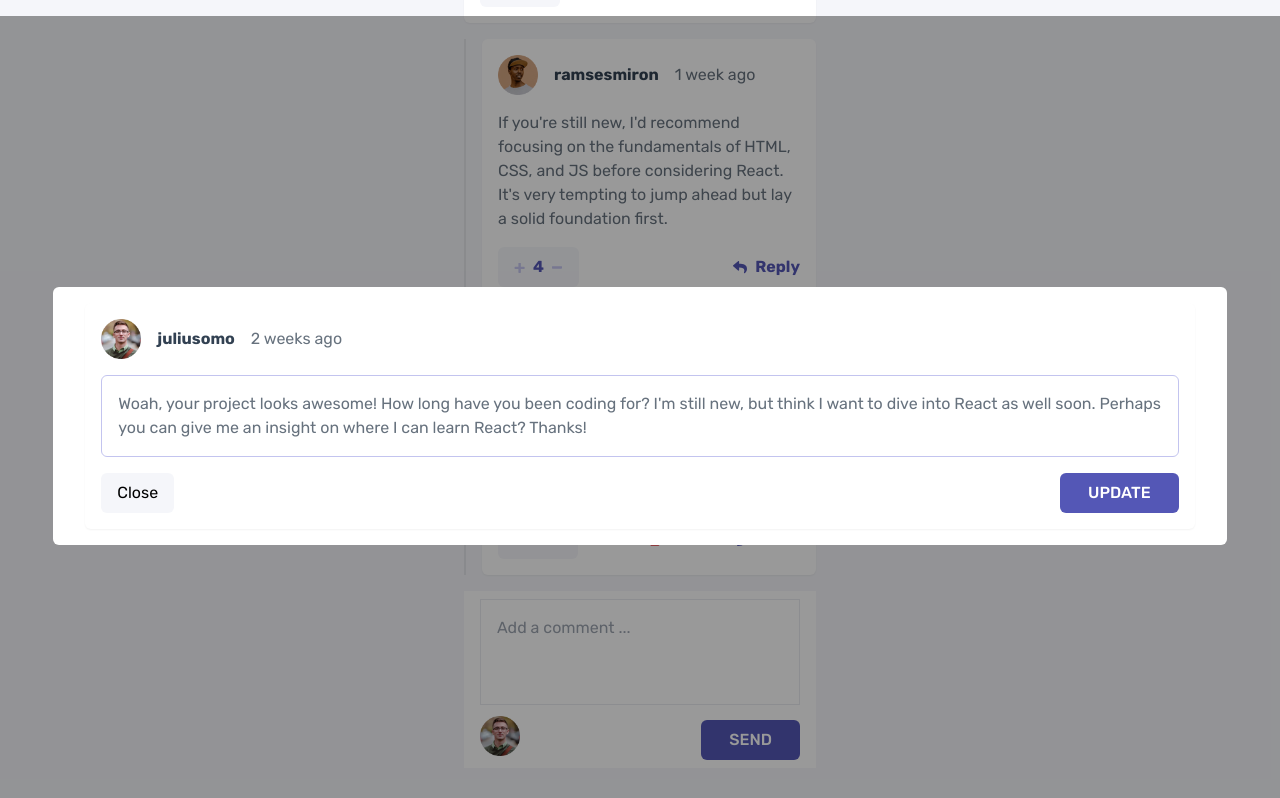
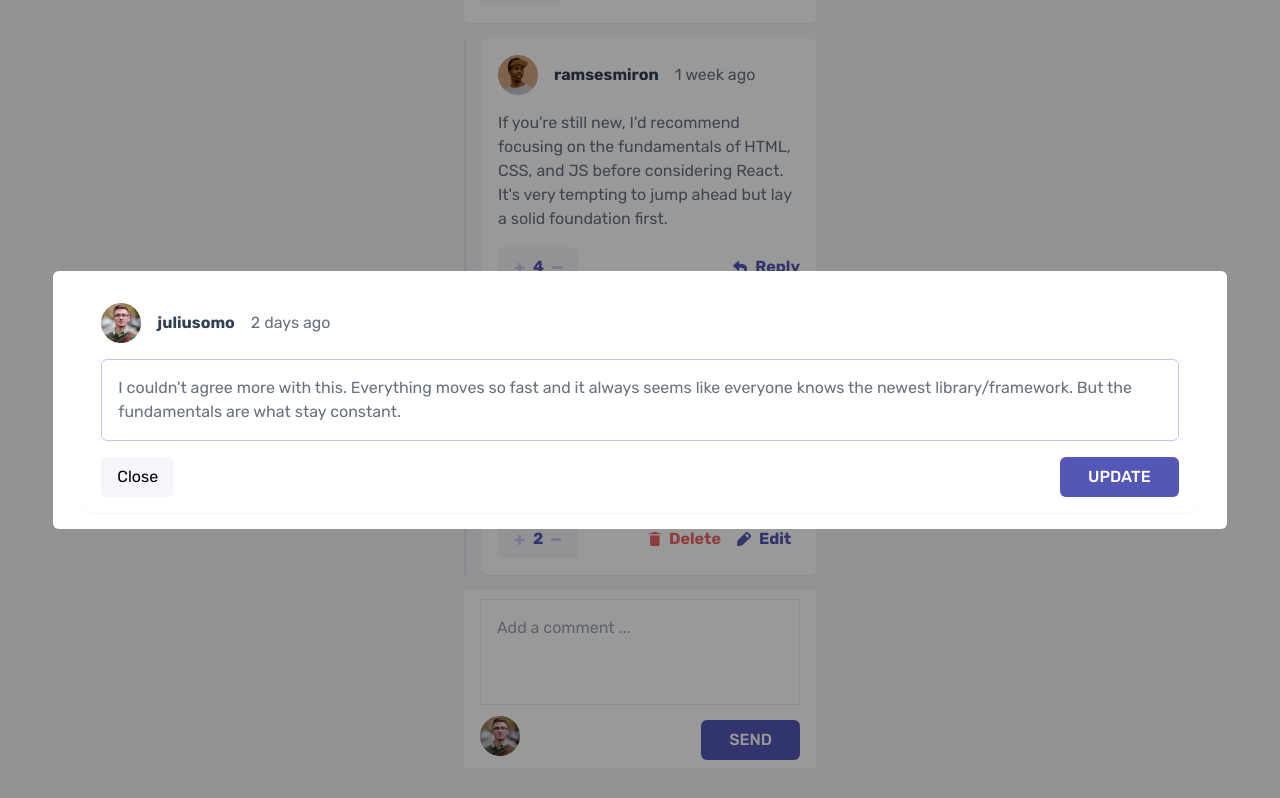
Before and after one commit to Beshoynady93/Interactive-Comment-Section, a React (Vite) app: page / in a window 1280 px wide. Both pictures are taken after a click on the button "Edit". Shown: the part 577-1375 px from the top of the page. Built offline with nearby package versions, Linux system fonts and the light colour scheme.

Commit message:
Added the ability to edit replies

```diff
--- /dev/null
+++ b/src/components/EditReplyModal.tsx
@@ -0,0 +1,87 @@
+import { useState } from 'react';
+import { replyType, userType } from '../types/types';
+
+type EditReplyModalPropsType = {
+  isEditReplyModalShown: boolean;
+  setIsEditReplyModalShown: React.Dispatch<React.SetStateAction<boolean>>;
+  reply: replyType;
+  setReplies: React.Dispatch<React.SetStateAction<replyType[] | undefined>>;
+  currentUser: userType;
+};
+
+const EditReplyModal = ({
+  isEditReplyModalShown,
+  setIsEditReplyModalShown,
+  reply,
+  setReplies,
+  currentUser,
+}: EditReplyModalPropsType) => {
+  const [replyEditedText, setreplyEditedText] = useState(reply.content);
+
+  const editedReplyTextHandler = (editedText: string) => {
+    setreplyEditedText(editedText);
+  };
+
+  const sendCommentHandler = (replyID: number) => {
+    if (!replyEditedText || replyEditedText.trim().length === 0) return;
+    setReplies((replies) => {
+      const replyToEdit = replies?.find((reply) => reply.id === replyID);
+
+      const replyToEditIndex = replies?.findIndex(
+        (reply) => reply.id === replyID
+      );
+
+      if (!replyToEdit) return replies;
+      replyToEdit.content = replyEditedText;
+      if (!replyToEditIndex || !replies) return replies;
+      replies[replyToEditIndex] = replyToEdit;
+      return replies;
+    });
+
+    setIsEditReplyModalShown(false);
+  };
+
+  return (
+    <div
+      className={`w-full h-full mt-0 top-0 left-0 bg-black bg-opacity-40 fixed z-10  items-center justify-center ${
+        isEditReplyModalShown ? 'flex' : 'hidden'
+      }`}
+    >
+      <div className="bg-white w-11/12 px-8 py-4 rounded-md space-y-2">
+        <div className="bg-white p-4 rounded-md grid grid-cols-2 gap-y-4 shadow-sm">
+          <div className="flex gap-4 items-center col-span-2">
+            <img className="w-10" src={currentUser.image.webp} alt="" />
+            <span className="text-neutral-blue-400 font-bold-7">
+              {currentUser.username}
+            </span>
+            <span className="text-neutral-blue-200">{reply.createdAt}</span>
+          </div>
+
+          <textarea
+            defaultValue={reply.content}
+            onChange={(e) => editedReplyTextHandler(e.target.value)}
+            value={replyEditedText}
+            className="text-neutral-blue-200 col-span-2 resize-none p-4 border border-primary-blue-200 rounded-md"
+          />
+
+          <div className="flex items-center bg-neutral-grey-200 w-max px-4 py-2 rounded-md">
+            <button onClick={() => setIsEditReplyModalShown(false)}>
+              Close
+            </button>
+          </div>
+
+          <div className="flex items-center justify-end">
+            <button
+              className="bg-primary-blue-400 text-white font-medium px-7 py-2 rounded-md"
+              onClick={() => sendCommentHandler(reply.id)}
+            >
+              UPDATE
+            </button>
+          </div>
+        </div>
+      </div>
+    </div>
+  );
+};
+
+export default EditReplyModal;
--- a/src/components/Reply.tsx
+++ b/src/components/Reply.tsx
@@ -1,21 +1,17 @@
 import { replyType, userType } from '../types/types';
 import DeleteReplyModal from './DeleteReplyModal';
 import { useState } from 'react';
+import EditReplyModal from './EditReplyModal';
 
 type replyPropsType = {
   reply: replyType;
   currentUser: userType;
-  setisEditCommentModalShown: React.Dispatch<React.SetStateAction<boolean>>;
   setReplies: React.Dispatch<React.SetStateAction<replyType[] | undefined>>;
 };
 
-const Reply = ({
-  reply,
-  currentUser,
-  setReplies,
-  setisEditCommentModalShown,
-}: replyPropsType) => {
+const Reply = ({ reply, currentUser, setReplies }: replyPropsType) => {
   const [isDeleteReplyModalShown, setIsDeleteReplyModalShown] = useState(false);
+  const [isEditReplyModalShown, setIsEditReplyModalShown] = useState(false);
 
   const deleteCommentHandler = () => {
     setIsDeleteReplyModalShown(true);
@@ -62,7 +58,7 @@ const Reply = ({
             <span className="text-primary-red-400">Delete</span>
           </button>
           <button
-            onClick={() => setisEditCommentModalShown(true)}
+            onClick={() => setIsEditReplyModalShown(true)}
             className="flex items-center gap-2 font-bold-7"
           >
             <img src="./images/icon-edit.svg" alt="" />
@@ -84,6 +80,14 @@ const Reply = ({
         setIsDeleteReplyModalShown={setIsDeleteReplyModalShown}
         setReplies={setReplies}
       />
+
+      <EditReplyModal
+        isEditReplyModalShown={isEditReplyModalShown}
+        setIsEditReplyModalShown={setIsEditReplyModalShown}
+        setReplies={setReplies}
+        reply={reply}
+        currentUser={currentUser}
+      />
     </div>
   );
 };
```
